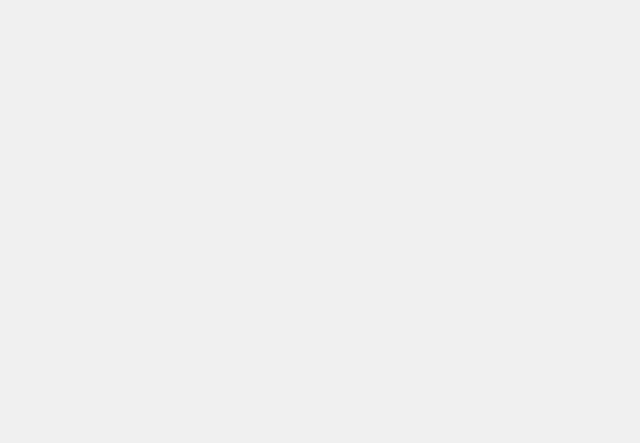
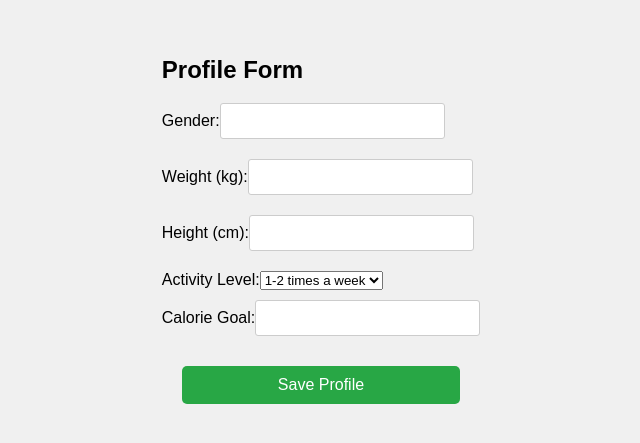
Before and after one commit to 2406-Ryan-Java-FS/Group5, a React (Create React App) app in the folder front-end/calorie-tracker/: page /profile/form in a window 1280 px wide. Before the commit this address had no page. Shown: the part 175-618 px from the top of the page, without its empty margins (319-959 px from the left). Built offline with nearby package versions, Linux system fonts and the light colour scheme.

Commit message:
my commt

```diff
--- a/front-end/calorie-tracker/src/App.js
+++ b/front-end/calorie-tracker/src/App.js
@@ -4,6 +4,8 @@ import SignUpPage from "./components/sign-up-page";
 import NavBar from "./components/nav-bar";
 import { Route } from "react-router-dom";
 import { Routes } from "react-router-dom";
+import ProfileView from "./components/profile-view";
+import ProfileForm from "./components/profile-form";
 
 function App() {
   return (<>
@@ -16,6 +18,10 @@ function App() {
 
     <Route path='signup' element={<SignUpPage/>} />
 
+    <Route path="profile" element={<ProfileView/>} />
+
+    <Route path="profile/form" element={<ProfileForm/>} />
+
   </Routes>
   </>);
 
--- a/front-end/calorie-tracker/src/components/login-page.js
+++ b/front-end/calorie-tracker/src/components/login-page.js
@@ -1,16 +1,17 @@
 import React, { useState } from 'react';
-import { Link } from 'react-router-dom';
+import { Link, useNavigate } from 'react-router-dom';
 import '../styles/login.css';
 
-export default function LoginPage(){
+export default function LoginPage() {
     const [username, setUsername] = useState('');
     const [password, setPassword] = useState('');
+    const navigate = useNavigate();
 
     const handleLogin = async (e) => {
         e.preventDefault();
 
-        // Example: Send login credentials to backend
-        const response = await fetch('/api/login', {
+        try {
+            const response = await fetch('http://localhost:8080/api/user/login', {
                 method: 'POST',
                 headers: {
                     'Content-Type': 'application/json',
@@ -19,17 +20,20 @@ export default function LoginPage(){
             });
 
             if (response.ok) {
-            // Redirect or handle successful login
-            console.log('Login successful');
+                const userData = await response.json();
+                console.log('Login successful', userData);
+                // Handle successful login, e.g., store user data, redirect to profile
+                navigate('/profile');
             } else {
-            // Handle login error
-            console.error('Login failed');
+                const errorData = await response.json();
+                console.error('Login failed:', errorData);
             }
+        } catch (error) {
+            console.error('Login error:', error);
+        }
+    };
 
-    }
-
-
-    return (<>
+    return (
         <div className="login-container">
             <h2>Login</h2>
             <form onSubmit={handleLogin}>
@@ -57,7 +61,5 @@ export default function LoginPage(){
                 Don't have an account? <Link to="/signup">Sign Up</Link>
             </p>
         </div>
-
-
-    </>)
+    );
 }
--- a/front-end/calorie-tracker/src/components/profile-form.js
+++ b/front-end/calorie-tracker/src/components/profile-form.js
@@ -1,10 +1,176 @@
-export default function ProfileForm(){
+// import React, { useState } from 'react';
 
 
+// export default function ProfileForm({user, onUpdate }) {
+
+//         const [gender, setGender] = useState(user.gender);
+//         const [weight, setWeight] = useState(user.weight);
+//         const [height, setHeight] = useState(user.height);
+//         const [activityLevel, setActivityLevel] = useState(user.activityLevel);
+//         const [calorieGoal, setCalorieGoal] = useState(user.calorieGoal);
+
+//         const calculateBMI = () => {
+//             // Convert height from cm to meters
+//             const heightInMeters = height / 100;
+//             // Calculate BMI
+//             const bmi = weight / (heightInMeters * heightInMeters);
+//             return bmi.toFixed(2); // Round to 2 decimal places
+//         };
+
+//         const handleSubmit = (e) => {
+//             e.preventDefault();
+//             // Example: Update user profile
+//             onUpdate({ gender, weight, height, activityLevel, calorieGoal });
+//         };
+
+//         return (
+//             <div className="profile-form-container">
+//                 <h2>Edit Profile</h2>
+//                 <form onSubmit={handleSubmit}>
+//                     <label>
+//                         Gender:
+//                         <select
+//                             value={gender}
+//                             onChange={(e) => setGender(e.target.value)}
+//                             required
+//                         >
+//                             <option value="">Select</option>
+//                             <option value="male">Male</option>
+//                             <option value="female">Female</option>
+//                             <option value="other">Other</option>
+//                         </select>
+//                     </label>
+//                     <label>
+//                         Weight (kg):
+//                         <input
+//                             type="number"
+//                             value={weight}
+//                             onChange={(e) => setWeight(e.target.value)}
+//                             required
+//                         />
+//                     </label>
+//                     <label>
+//                         Height (cm):
+//                         <input
+//                             type="number"
+//                             value={height}
+//                             onChange={(e) => setHeight(e.target.value)}
+//                             required
+//                         />
+//                     </label>
+//                     <label>
+//                         Activity Level:
+//                         <select
+//                             value={activityLevel}
+//                             onChange={(e) => setActivityLevel(e.target.value)}
+//                             required
+//                         >
+//                             <option value="">Select</option>
+//                             <option value="1-2">1-2 times a week</option>
+//                             <option value="3-4">3-4 times a week</option>
+//                             <option value="5-6">5-6 times a week</option>
+//                             <option value="7+">Daily (7+ times a week)</option>
+//                         </select>
+//                     </label>
+//                     <label>
+//                         Calorie Goal (per day):
+//                         <input
+//                             type="number"
+//                             value={calorieGoal}
+//                             onChange={(e) => setCalorieGoal(e.target.value)}
+//                             optional
+//                         />
+//                     </label>
+//                     <button type="submit">Save Changes</button>
+//                 </form>
+//                 <div className="bmi-container">
+//                     <h3>BMI Calculator</h3>
+//                     <p>
+//                         <strong>BMI:</strong> {calculateBMI()}
+//                     </p>
+//                 </div>
+//             </div>
+//         );
+//     }
 
 
-    return (<>
+import React, { useState } from 'react';
 
+export default function ProfileForm({ user, onUpdateProfile }) {
+    // Initialize form state with user data or empty values
+    const [formData, setFormData] = useState({
+        gender: user ? user.gender : '',
+        weight: user ? user.weight : '',
+        height: user ? user.height : '',
+        activityLevel: user ? user.activityLevel : '',
+        calorieGoal: user ? user.calorieGoal : '',
+    });
 
-    </>)
+    const handleChange = (e) => {
+        const { name, value } = e.target;
+        setFormData({
+            ...formData,
+            [name]: value,
+        });
+    };
+
+    const handleSubmit = (e) => {
+        e.preventDefault();
+        // Pass updated form data to parent component for handling
+        onUpdateProfile(formData);
+    };
+
+    return (
+        <div className="profile-form">
+            <h2>Profile Form</h2>
+            <form onSubmit={handleSubmit}>
+                <label>
+                    Gender:
+                    <input
+                        type="text"
+                        name="gender"
+                        value={formData.gender}
+                        onChange={handleChange}
+                    />
+                </label>
+                <label>
+                    Weight (kg):
+                    <input
+                        type="number"
+                        name="weight"
+                        value={formData.weight}
+                        onChange={handleChange}
+                    />
+                </label>
+                <label>
+                    Height (cm):
+                    <input
+                        type="number"
+                        name="height"
+                        value={formData.height}
+                        onChange={handleChange}
+                    />
+                </label>
+                <label>
+                    Activity Level:
+                    <select name="activityLevel" value={formData.activityLevel} onChange={handleChange}>
+                        <option value="1-2 times a week">1-2 times a week</option>
+                        <option value="3-4 times a week">3-4 times a week</option>
+                        <option value="5-6 times a week">5-6 times a week</option>
+                        <option value="6+ times a week">6+ times a week</option>
+                    </select>
+                </label>
+                <label>
+                    Calorie Goal:
+                    <input
+                        type="number"
+                        name="calorieGoal"
+                        value={formData.calorieGoal}
+                        onChange={handleChange}
+                    />
+                </label>
+                <button type="submit">Save Profile</button>
+            </form>
+        </div>
+    );
 }
--- a/front-end/calorie-tracker/src/components/profile-view.js
+++ b/front-end/calorie-tracker/src/components/profile-view.js
@@ -1,9 +1,49 @@
-export default function ProfileView(){
+import React from 'react';
+import { Link } from 'react-router-dom';
+
+export default function ProfileView({user}){
+    if (!user) {
+        return <>
+        <div className="profile-container-empty">
+            <h2>Profile</h2>
+            <p>
+                <strong>Gender:</strong>
+            </p>
+            <p>
+                <strong>Weight:</strong>
+            </p>
+            <p>
+                <strong>Height:</strong>
+            </p>
+            <p>
+                <strong>Activity Level:</strong>
+            </p>
+            <Link to={"/profile/form"}><button>Fill out Profile</button></Link>
+            {/* Add more fields as needed */}
+        </div>
 
 
 
+    </>; // Handle case where user data is still loading
+    }
+    return (<>
+        <div className="profile-container">
+            <h2>Profile</h2>
+            <p>
+                <strong>Gender:</strong> {user.gender}
+            </p>
+            <p>
+                <strong>Weight:</strong> {user.weight} kg
+            </p>
+            <p>
+                <strong>Height:</strong> {user.height} cm
+            </p>
+            <p>
+                <strong>Activity Level:</strong> {user.activityLevel}
+            </p>
+            {/* Add more fields as needed */}
+        </div>
 
-    return (<>
 
 
     </>)
```
Also changed, not shown: front-end/calorie-tracker/src/components/app.js (added, +17 -0 lines), front-end/calorie-tracker/src/components/sign-up-page.js (+14 -16 lines). Lines whose indentation alone changed are shown as unchanged.
